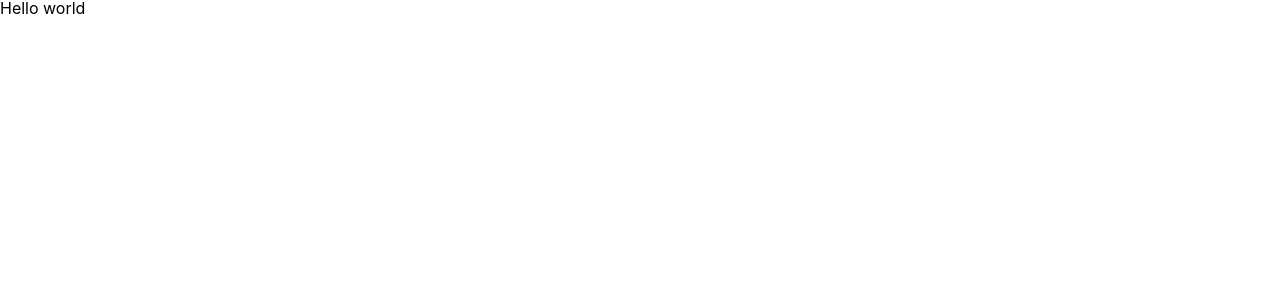
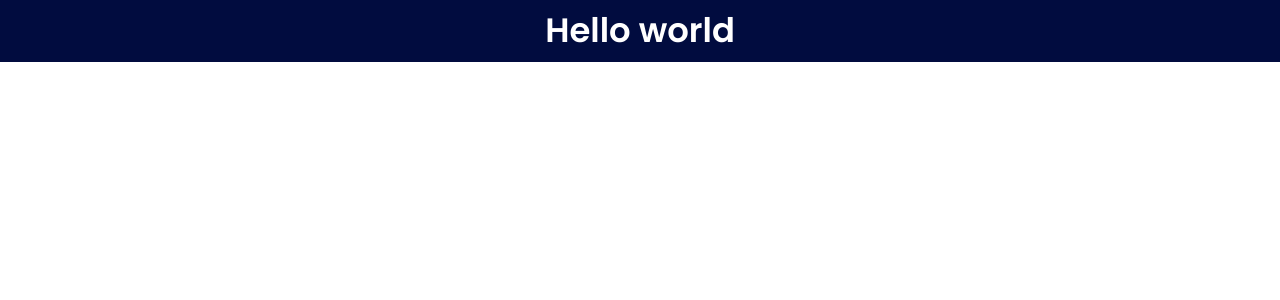
Before and after one commit to gerritt-luoma/ravenous, a React (Create React App) app in the folder jammming/: page / in a window 1280 px wide. Shown: the top 300 px of the page. Built offline with nearby package versions, Linux system fonts and the light colour scheme.

Commit message:
Added App component code

```diff
--- a/jammming/src/components/App/App.css
+++ b/jammming/src/components/App/App.css
@@ -1,38 +1,52 @@
-.App {
-  text-align: center;
+body,
+html,
+#root {
+  height: 100%;
 }
 
-.App-logo {
-  height: 40vmin;
-  pointer-events: none;
+html {
+  font-size: 18px;
 }
 
-@media (prefers-reduced-motion: no-preference) {
-  .App-logo {
-    animation: App-logo-spin infinite 20s linear;
+h1 {
+  padding: .77rem 0;
+  background-color: #010c3f;
+  text-align: center;
+  font-family: 'Poppins', sans-serif;
+  font-size: 1.88rem;
+  color: #fff;
+}
+
+h1 .highlight {
+  color: #6c41ec;
+}
+
+h2 {
+  font-family: 'Poppins', sans-serif;
+  font-size: 1.55rem;
+}
+
+.App {
+  height: 100%;
+  padding: 0 17% 10% 17%;
+  background-image: url('./background_photo_desktop.jpg');
+  background-size: cover;
+  background-position: center;
+  background-repeat: no-repeat;
+  font-family: 'Work Sans', sans-serif;
+  font-weight: 500;
+  color: #fff;
+}
+
+.App-playlist {
+  display: flex;
+  justify-content: space-between;
+  width: 100%;
+}
+
+@media only screen and (max-width: 1020px) {
+  .App-playlist {
+    align-items: center;
+    flex-direction: column;
   }
 }
-
-.App-header {
-  background-color: #282c34;
-  min-height: 100vh;
-  display: flex;
-  flex-direction: column;
-  align-items: center;
-  justify-content: center;
-  font-size: calc(10px + 2vmin);
-  color: white;
-}
-
-.App-link {
-  color: #61dafb;
-}
-
-@keyframes App-logo-spin {
-  from {
-    transform: rotate(0deg);
-  }
-  to {
-    transform: rotate(360deg);
-  }
-}
```
